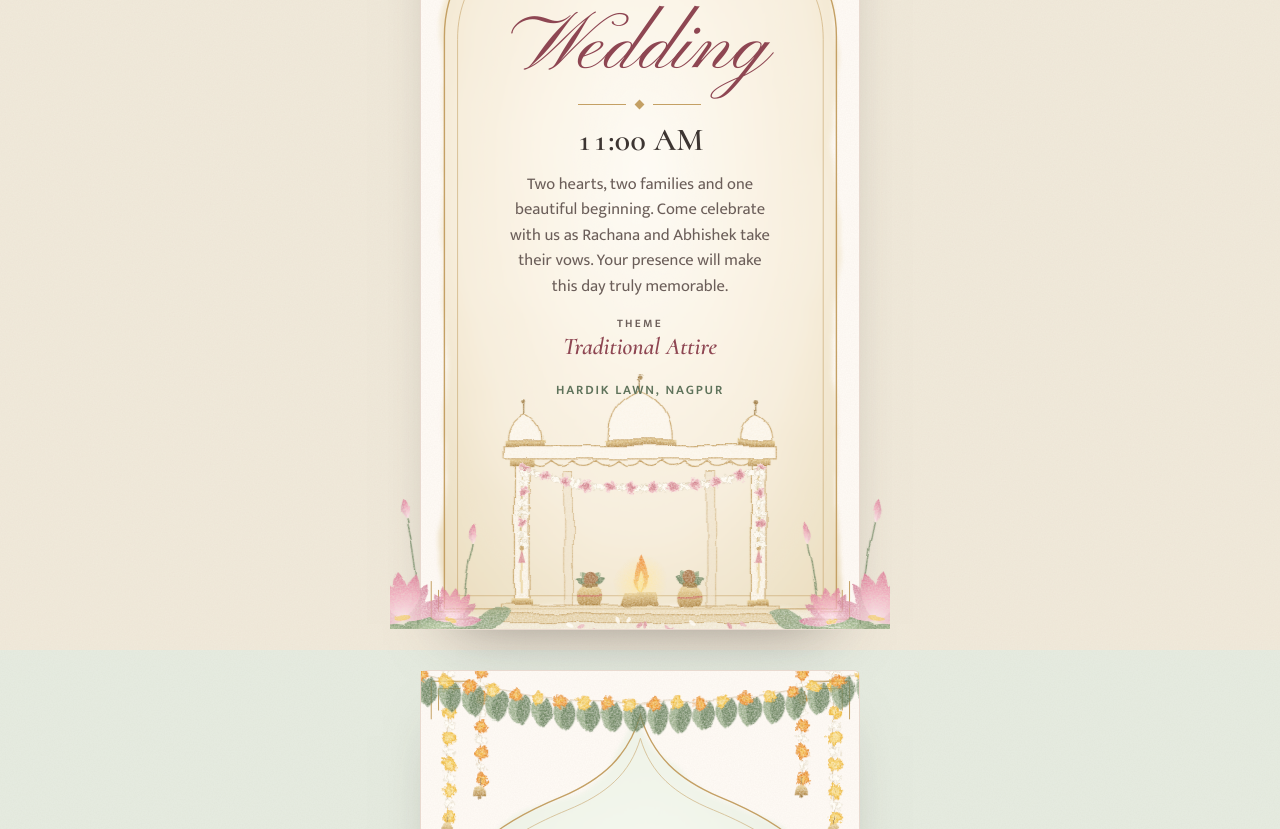
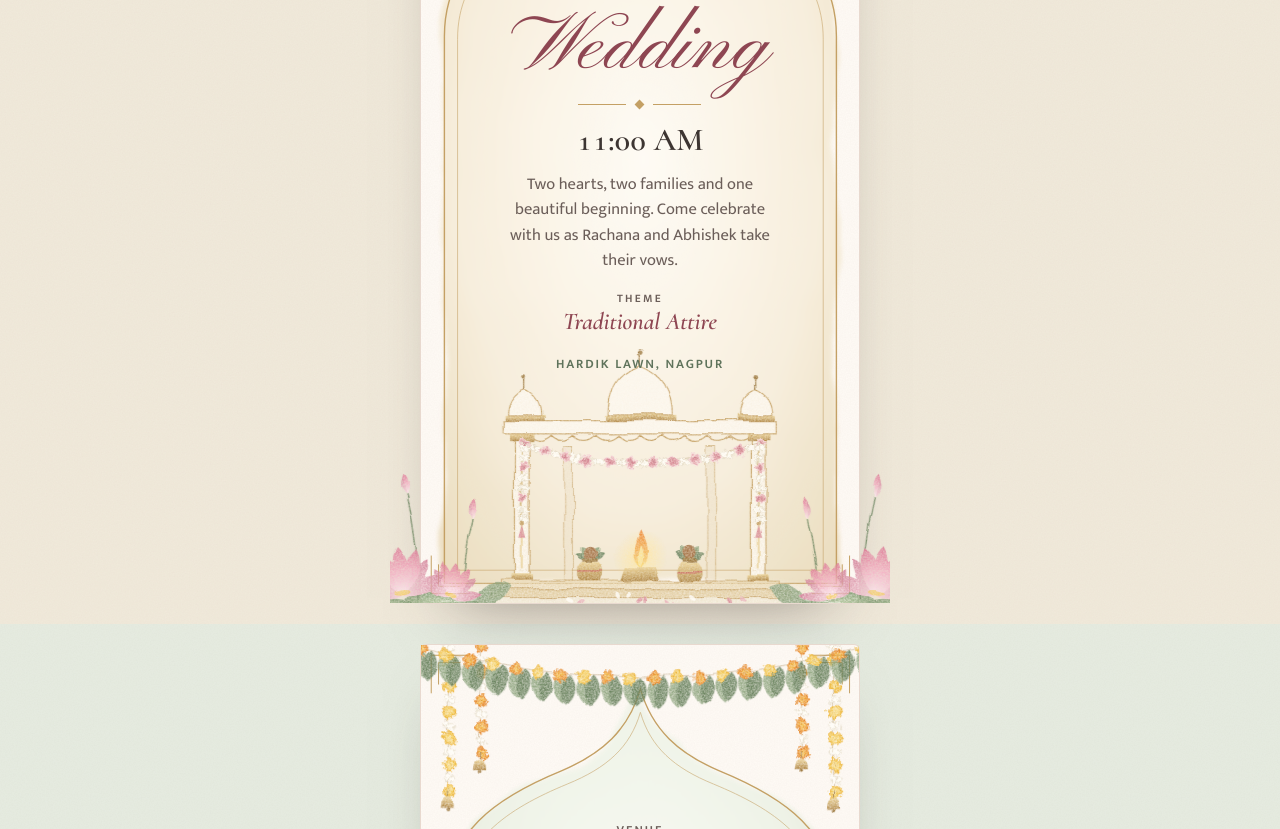
Before and after one commit to ojassomani/demo-repo, a plain HTML site: page wedding-site/index.html in a window 1280 px wide. Shown: the part 2845-3674 px from the top of the page. Drawn offline with Linux system fonts and the light colour scheme; a web font is replaced by a local one.

Commit message:
Shorten the Wedding card description
Co-Authored-By: Claude Opus 5.5 <noreply@anthropic.com>
Claude-Session: https://claude.ai/code/session_016S1ZU3CyNFvZr4ZXhEnKua

```diff
--- a/wedding-site/index.html
+++ b/wedding-site/index.html
@@ -286,7 +286,7 @@ footer svg { width: 120px; height: auto; }
         <h3>Wedding</h3>
         <div class="orn" aria-hidden="true"><i></i></div>
         <p class="time">11:00 AM</p>
-        <p class="desc">Two hearts, two families and one beautiful beginning. Come celebrate with us as Rachana and Abhishek take their vows. Your presence will make this day truly memorable.</p>
+        <p class="desc">Two hearts, two families and one beautiful beginning. Come celebrate with us as Rachana and Abhishek take their vows.</p>
         <p class="theme"><span>Theme</span>Traditional Attire</p>
         <p class="where">Hardik Lawn, Nagpur</p>
       </div>
```
Also changed, not shown: wedding-site/embed-code.txt.
